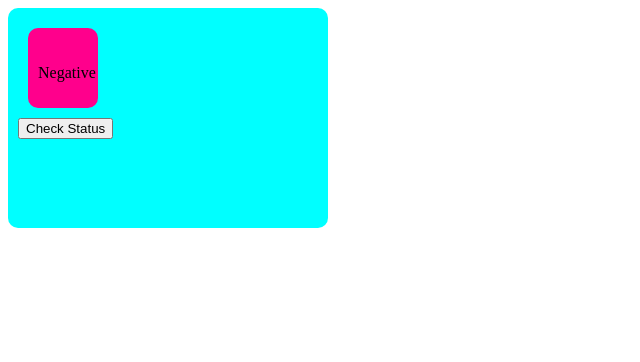
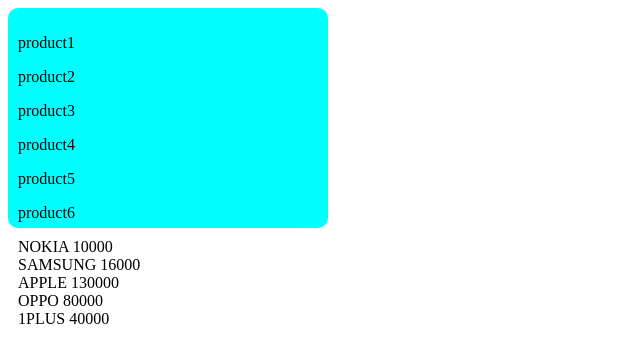
Before and after one commit to priyodas12/angular-basic-v4, an Angular app: page / in a window 1280 px wide. Shown: the top 362 px of the page, without its empty margins (0-640 px from the left). Built offline with nearby package versions, Linux system fonts and the light colour scheme.

Commit message:
structural directive:ngFor

```diff
--- a/src/app/learning/exm-structural-directive/exm-structural-directive.component.css
+++ b/src/app/learning/exm-structural-directive/exm-structural-directive.component.css
@@ -1,4 +1,11 @@
-.structural-directive{
+.structural-directive-ngIf{
+    width: 300px;
+    background-color: aqua;
+    border-radius: 10px;
+    padding: 10px;
+}
+
+.structural-directive-ngFor{
     height: 200px;
     width: 300px;
     background-color: aqua;
--- a/src/app/learning/exm-structural-directive/exm-structural-directive.component.html
+++ b/src/app/learning/exm-structural-directive/exm-structural-directive.component.html
@@ -1,5 +1,5 @@
-
-<div class="structural-directive">
+<!--
+<div class="structural-directive-ngIf">
     <div class="display-card-positive" *ngIf="status">
         <p>Positive</p>
     </div>
@@ -7,4 +7,14 @@
         <p>Negative</p>
     </div>
     <button (click)="onClickBtn()">Check Status</button>
+</div> -->
+
+<div class="structural-directive-ngFor">
+    <div *ngFor="let item of productList">
+        <p>{{item}}</p>
+    </div>
+
+    <div *ngFor="let key of mobileList">
+       <a>{{key.name|uppercase}} {{key.price}}</a>
+    </div>
 </div>
--- a/src/app/learning/exm-structural-directive/exm-structural-directive.component.ts
+++ b/src/app/learning/exm-structural-directive/exm-structural-directive.component.ts
@@ -7,6 +7,32 @@ import { Component } from '@angular/core';
 })
 export class ExmStructuralDirectiveComponent {
   status: boolean = false;
+  productList: string[] = [
+    "product1", "product2", "product3", "product4", "product5", "product6"
+  ]
+
+  mobileList: any[] = [
+    {
+      name: "Nokia",
+      price: 10000
+    },
+    {
+      name: "Samsung",
+      price: 16000
+    },
+    {
+      name: "Apple",
+      price: 130000
+    },
+    {
+      name: "Oppo",
+      price: 80000
+    },
+    {
+      name: "1Plus",
+      price: 40000
+    }
+  ]
   onClickBtn() {
     console.log(Math.floor(Math.random() * 100));
     this.status = Math.floor(Math.random() * 100) % 2 === 0
```
